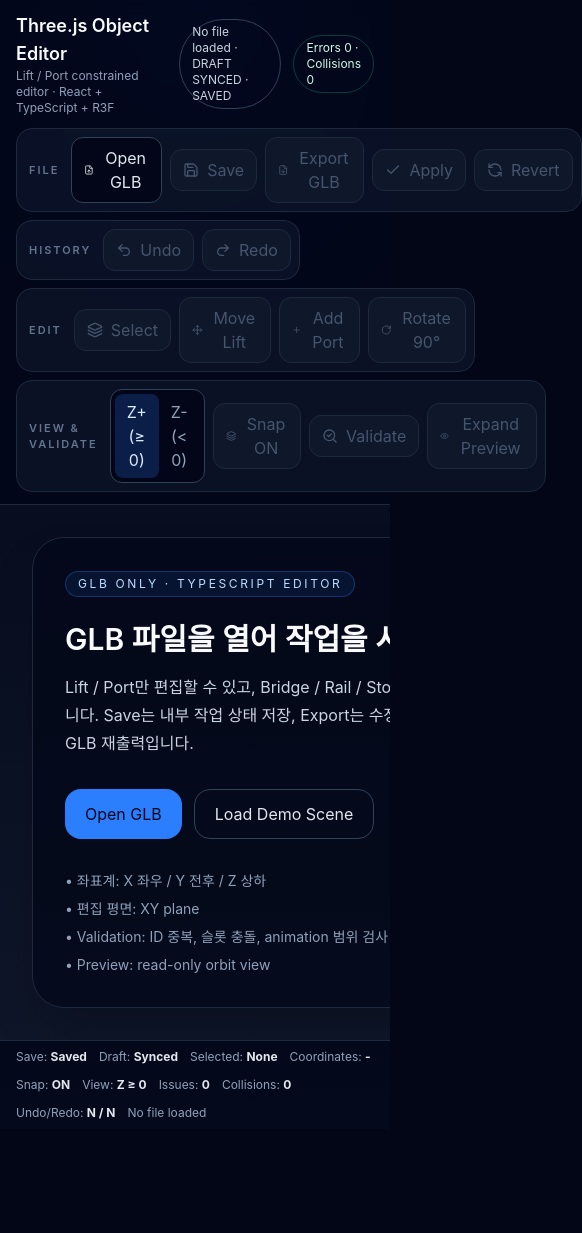
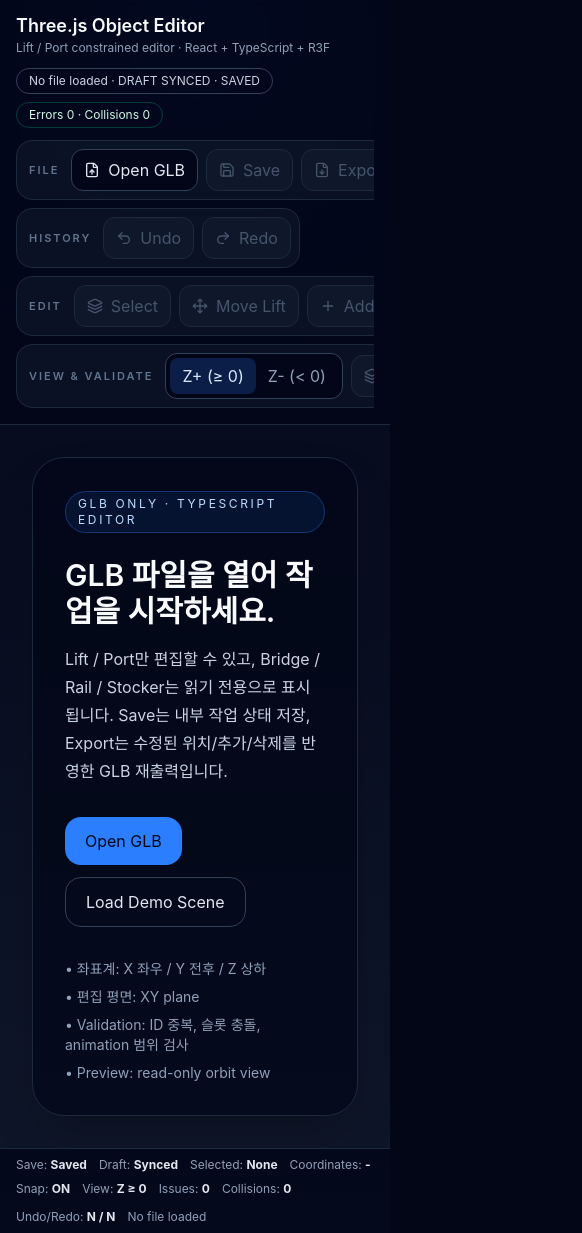
Before and after one commit to kht2199/amos-glb-editor, a React (Vite) app: page / in a window 390 px wide. Shown: the whole page, 582 px wide, since content can reach past the window. Before the commit the page ends 1129 px from the top, so only its background shows below. Built offline with nearby package versions, Linux system fonts and the light colour scheme.

Commit message:
feat: add mobile-safe responsive editor layout

```diff
--- a/src/App.tsx
+++ b/src/App.tsx
@@ -71,12 +71,12 @@
 
       <Toolbar onOpenFile={() => fileInputRef.current?.click()} />
 
-      <main className="relative grid flex-1 grid-cols-[300px_minmax(0,1fr)_360px] overflow-hidden">
+      <main className="relative flex flex-1 flex-col overflow-auto lg:grid lg:grid-cols-[300px_minmax(0,1fr)_360px] lg:overflow-hidden">
         {fileName ? (
           <>
             <StructurePanel />
             <TopViewCanvas />
-            <div className="flex min-h-0 flex-col">
+            <div className="flex min-h-0 flex-col lg:min-h-0">
               <div className="min-h-0 flex-1">
                 <InspectorPanel />
               </div>
@@ -84,7 +84,7 @@
             </div>
           </>
         ) : (
-          <div className="col-span-3">
+          <div className="lg:col-span-3">
             <EmptyState onOpenFile={() => fileInputRef.current?.click()} onOpenDemo={openDemoScene} />
           </div>
         )}
--- a/src/components/InspectorPanel.tsx
+++ b/src/components/InspectorPanel.tsx
@@ -39,7 +39,7 @@
   const issues = useMemo(() => validationIssues.filter((issue) => issue.targetId === selectedId), [selectedId, validationIssues])
 
   return (
-    <aside className="flex h-full flex-col border-l border-slate-800 bg-slate-950/40">
+    <aside className="flex min-h-[280px] flex-col border-t border-slate-800 bg-slate-950/40 lg:h-full lg:min-h-0 lg:border-t-0 lg:border-l">
       <div className="border-b border-slate-800 p-4">
         <h2 className="text-sm font-semibold text-slate-100">Inspector</h2>
         <p className="mt-1 text-xs text-slate-500">Selection-aware editing with inline rules.</p>
@@ -145,7 +145,7 @@
 }
 
 function DoubleField({ children }: { children: React.ReactNode }) {
-  return <div className="grid grid-cols-2 gap-3">{children}</div>
+  return <div className="grid grid-cols-1 gap-3 sm:grid-cols-2">{children}</div>
 }
 
 function NumberField({ label, value, onChange }: { label: string; value: number; onChange: (value: number) => void }) {
--- a/src/components/PreviewPanel.tsx
+++ b/src/components/PreviewPanel.tsx
@@ -15,7 +15,7 @@
   if (!fileName || isPreviewOpen) return null
 
   return (
-    <section className="flex h-[320px] min-h-[280px] flex-col border-l border-t border-slate-800 bg-slate-950/65">
+    <section className="flex h-[300px] min-h-[260px] flex-col border-t border-slate-800 bg-slate-950/65 sm:h-[320px] sm:min-h-[280px] lg:border-l">
       <div className="flex items-center justify-between border-b border-slate-800 px-4 py-3">
         <div>
           <h2 className="text-sm font-semibold text-slate-100">Live Preview</h2>
--- a/src/components/StatusBar.tsx
+++ b/src/components/StatusBar.tsx
@@ -22,14 +22,14 @@
   const visibilityPivot = computeVisibilityPivot(ports, lifts)
 
   return (
-    <footer className="flex flex-wrap items-center justify-between gap-3 border-t border-slate-800 bg-slate-950/80 px-4 py-2 text-xs text-slate-400">
-      <div className="flex flex-wrap items-center gap-3">
+    <footer className="flex flex-col gap-2 border-t border-slate-800 bg-slate-950/80 px-4 py-2 text-xs text-slate-400 lg:flex-row lg:flex-wrap lg:items-center lg:justify-between lg:gap-3">
+      <div className="flex min-w-0 flex-wrap items-center gap-3">
         <span>Save: <strong className="text-slate-200">{saveState === 'saved' ? 'Saved' : 'Not saved'}</strong></span>
         <span>Draft: <strong className="text-slate-200">{hasPendingChanges ? 'Pending' : 'Synced'}</strong></span>
         <span>Selected: <strong className="text-slate-200">{selected?.id ?? 'None'}</strong></span>
         <span>Coordinates: <strong className="text-slate-200">{selected ? `X ${selected.position.x} · Y ${selected.position.y} · Z ${selected.position.z}` : '-'}</strong></span>
       </div>
-      <div className="flex flex-wrap items-center gap-3">
+      <div className="flex min-w-0 flex-wrap items-center gap-3">
         <span>Snap: <strong className="text-slate-200">{snapEnabled ? 'ON' : 'OFF'}</strong></span>
         <span>View: <strong className="text-slate-200">{visibilityModeLabel(visibilityMode, visibilityPivot)}</strong></span>
         <span>Issues: <strong className="text-slate-200">{validationIssues.length}</strong></span>
--- a/src/components/StructurePanel.tsx
+++ b/src/components/StructurePanel.tsx
@@ -35,7 +35,7 @@
   }, [filter, draftLifts, query, draftReadonlyObjects, visiblePorts])
 
   return (
-    <aside className="flex h-full flex-col border-r border-slate-800 bg-slate-950/40">
+    <aside className="flex max-h-[40vh] min-h-[280px] flex-col border-b border-slate-800 bg-slate-950/40 lg:h-full lg:max-h-none lg:min-h-0 lg:border-b-0 lg:border-r">
       <div className="border-b border-slate-800 p-4">
         <h2 className="mb-3 text-sm font-semibold text-slate-200">Structure</h2>
         <label className="flex items-center gap-2 rounded-xl border border-slate-700 bg-slate-950 px-3 py-2 text-sm text-slate-300">
--- a/src/components/Toolbar.tsx
+++ b/src/components/Toolbar.tsx
@@ -78,13 +78,13 @@
 
   return (
     <header className="border-b border-slate-800 bg-slate-950/80 px-4 py-3 backdrop-blur">
-      <div className="mb-3 flex items-center justify-between gap-4">
+      <div className="mb-3 flex flex-col gap-3 lg:flex-row lg:items-center lg:justify-between lg:gap-4">
         <div>
           <h1 className="text-lg font-semibold text-slate-50">Three.js Object Editor</h1>
           <p className="text-xs text-slate-400">Lift / Port constrained editor · React + TypeScript + R3F</p>
         </div>
-        <div className="flex items-center gap-3 text-xs">
-          <div className="rounded-full border border-slate-700 px-3 py-1 text-slate-300">
+        <div className="flex flex-wrap items-center gap-2 text-xs lg:gap-3">
+          <div className="max-w-full rounded-full border border-slate-700 px-3 py-1 text-slate-300">
             {fileName ?? 'No file loaded'} · {hasPendingChanges ? 'DRAFT PENDING' : 'DRAFT SYNCED'} · {saveState === 'saved' ? 'SAVED' : 'UNSAVED'}
           </div>
           <div className={cn('rounded-full border px-3 py-1', errorCount ? 'border-rose-500/40 text-rose-100' : 'border-emerald-500/30 text-emerald-100')}>
@@ -93,7 +93,7 @@
         </div>
       </div>
 
-      <div className="flex flex-wrap gap-2">
+      <div className="flex flex-wrap gap-2 overflow-x-auto pb-1 lg:overflow-visible lg:pb-0">
         <ToolGroup title="File">
           <ToolButton icon={FileUp} onClick={onOpenFile}>Open GLB</ToolButton>
           <ToolButton icon={Save} disabled={disabled} onClick={saveSession}>Save</ToolButton>
@@ -138,7 +138,7 @@
 
 function ToolGroup({ title, children }: { title: string; children: React.ReactNode }) {
   return (
-    <div className="flex items-center gap-2 rounded-2xl border border-slate-800 bg-slate-900/70 p-2">
+    <div className="flex min-w-max flex-wrap items-center gap-2 rounded-2xl border border-slate-800 bg-slate-900/70 p-2 lg:min-w-0">
       <span className="px-1 text-[11px] font-semibold uppercase tracking-[0.18em] text-slate-500">{title}</span>
       {children}
     </div>
--- a/src/components/TopViewCanvas.tsx
+++ b/src/components/TopViewCanvas.tsx
@@ -129,7 +129,7 @@
   }
 
   return (
-    <section className="relative flex h-full flex-col bg-slate-950/30">
+    <section className="relative flex min-h-[52dvh] flex-col bg-slate-950/30 lg:h-full lg:min-h-0">
       <div className="flex items-center justify-between border-b border-slate-800 px-4 py-3 text-sm text-slate-300">
         <div>
           <h2 className="font-semibold text-slate-100">XY Plane Editor</h2>
--- a/src/components/ValidationDrawer.tsx
+++ b/src/components/ValidationDrawer.tsx
@@ -14,7 +14,7 @@
   const errorCount = validationIssues.filter((issue) => issue.severity === 'error').length
 
   return (
-    <aside className={cn('absolute right-0 top-0 z-20 h-full w-[360px] border-l border-slate-800 bg-slate-950/95 p-4 transition-transform duration-200', isValidationOpen ? 'translate-x-0' : 'translate-x-full')}>
+    <aside className={cn('absolute right-0 top-0 z-20 h-full w-full max-w-none border-l border-slate-800 bg-slate-950/95 p-4 transition-transform duration-200 lg:w-[360px] lg:max-w-[360px]', isValidationOpen ? 'translate-x-0' : 'translate-x-full')}>
       <div className="mb-4 flex items-start justify-between gap-3">
         <div>
           <h2 className="text-base font-semibold text-slate-50">Validation Results</h2>
```
Also changed, not shown: 1 other file (tests, documents, lock files or other folders).
